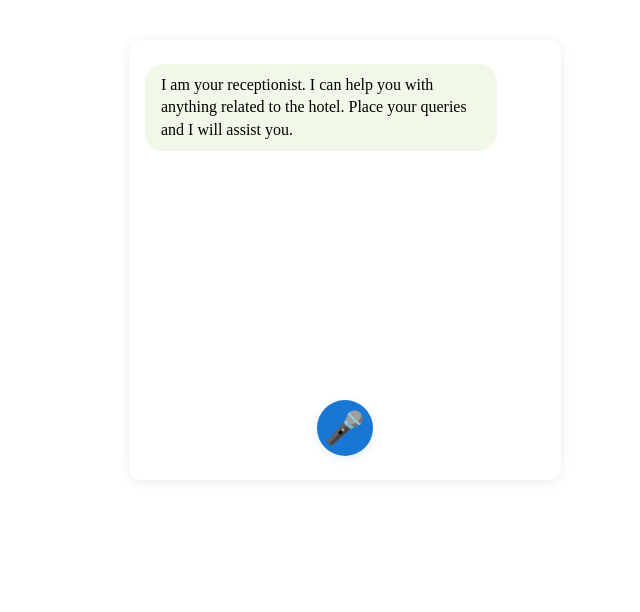
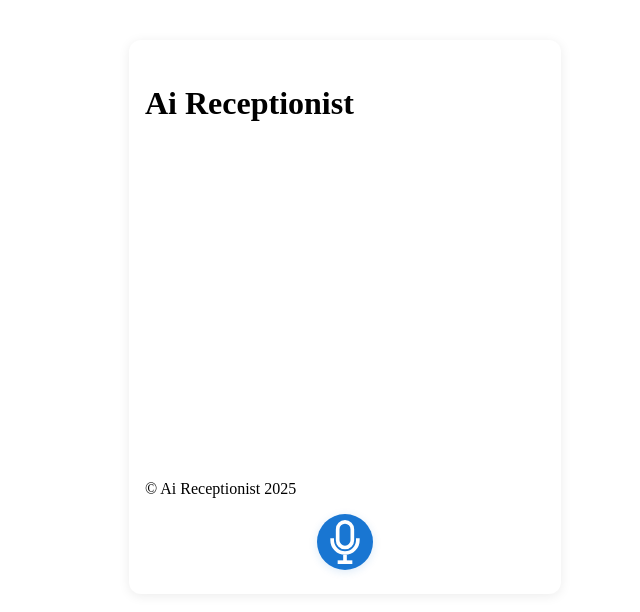
Before and after one commit to Prithvi-Raj-Kandan/Hotel_Receptionist, a plain HTML site: page index.html in a window 1280 px wide. Shown: the whole page, without its empty margins (295-935 px from the left). Drawn offline with Linux system fonts and the light colour scheme.

Commit message:
Update index.html

```diff
--- a/index.html
+++ b/index.html
@@ -3,23 +3,42 @@
 <head>
     <meta charset="UTF-8">
     <meta name="viewport" content="width=device-width, initial-scale=1.0">
-    <title>Voice Bot</title>
+    <title>AI Receptionist Interface</title>
     <link rel="stylesheet" href="styles.css">
 </head>
 <body>
     <div class="container">
-        <div id="chat-area" class="chat-area"></div>
-        <button id="mic-btn" class="mic-btn">
-            <span id="mic-icon">🎤</span>
-            <div id="mic-visualizer" class="mic-visualizer" style="display:none;">
-                <div class="bar"></div>
-                <div class="bar"></div>
-                <div class="bar"></div>
-                <div class="bar"></div>
-                <div class="bar"></div>
+        <header class="header">
+            <h1 class="logo">Ai Receptionist</h1>
+        </header>
+
+        <main class="chat-container">
+            <div id="chat-area" class="chat-area">
+                <!-- Messages will be dynamically added here -->
             </div>
-        </button>
+        </main>
+
+        <div class="mic-container">
+            <button id="mic-btn" class="mic-btn">
+                <svg id="mic-icon" class="mic-icon" viewBox="0 0 24 24" fill="none" stroke="currentColor" stroke-width="2">
+                    <path d="M12 1a4 4 0 0 0-4 4v6a4 4 0 0 0 8 0V5a4 4 0 0 0-4-4z"/>
+                    <path d="M19 10v1a7 7 0 0 1-14 0v-1"/>
+                    <line x1="12" y1="19" x2="12" y2="23"/>
+                    <line x1="8" y1="23" x2="16" y2="23"/>
+                </svg>
+                <div id="mic-visualizer" class="mic-visualizer">
+                    <div class="pulse-ring"></div>
+                    <div class="pulse-ring pulse-ring-delay-1"></div>
+                    <div class="pulse-ring pulse-ring-delay-2"></div>
+                </div>
+            </button>
+        </div>
+
+        <footer class="footer">
+            <p>&copy; Ai Receptionist 2025</p>
+        </footer>
     </div>
-    <script src="app.js"></script>
+
+    <script src="newapp.js"></script>
 </body>
 </html>
```
